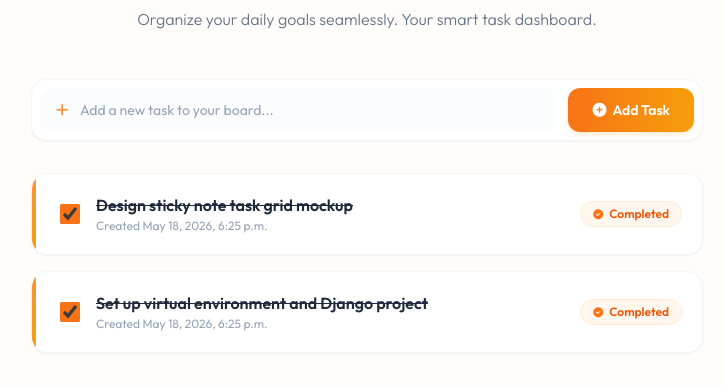
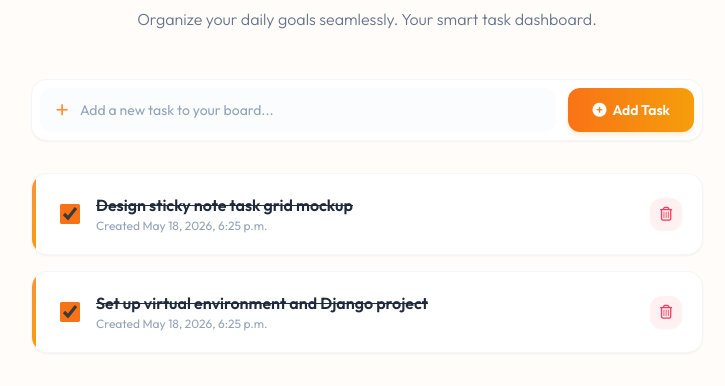
Before and after one commit to desphixs/taskflow-smart-todo-list-django, a Django app: page / in a window 1280 px wide. Shown: the part 177-563 px from the top of the page, without its empty margins (273-998 px from the left). Run offline with Django 5.2, Linux system fonts and the light colour scheme; data comes from the database, SQL or seed files in the repository; both versions use the stored data as it was after the commit; some libraries are stand-ins or nearby versions.

Commit message:
integrated task delete feature

```diff
--- a/tasks/templates/tasks/index.html
+++ b/tasks/templates/tasks/index.html
@@ -93,19 +93,14 @@
                     </div>
                 </div>
 
-                {% if task.is_completed %}
-                <span
-                    class="bg-orange-50 text-orange-600 border border-orange-100 text-xs font-semibold px-3 py-1 rounded-full flex items-center space-x-1.5">
-                    <i class="fa-solid fa-circle-check text-orange-500 text-[10px]"></i>
-                    <span>Completed</span>
-                </span>
-                {% else %}
-                <span
-                    class="bg-amber-50 text-amber-700 border border-amber-100 text-xs font-semibold px-3 py-1 rounded-full flex items-center space-x-1.5">
-                    <i class="fa-regular fa-clock text-amber-500 text-[10px]"></i>
-                    <span>Pending</span>
-                </span>
-                {% endif %}
+                <!-- Delete task action button form -->
+                <form method="POST" action="{% url 'tasks:delete_task' task.id %}" class="flex items-center shrink-0">
+                    {% csrf_token %}
+                    <!-- Premium red/rose trash button with smooth hover transition scaling -->
+                    <button type="submit" class="w-8 h-8 rounded-xl bg-rose-50 text-rose-500 hover:bg-rose-100 hover:text-rose-600 transition-all duration-200 flex items-center justify-center text-sm shadow-sm hover:scale-105" title="Delete Task">
+                        <i class="fa-regular fa-trash-can"></i>
+                    </button>
+                </form>
             </div>
             {% empty %}
             <!-- Beautiful fallback empty state when no tasks are passed in the context roster -->
--- a/tasks/urls.py
+++ b/tasks/urls.py
@@ -32,4 +32,8 @@ urlpatterns = [
     # This dynamic route handles toggling completion states back and forth.
     # When a user clicks our form checkbox, it triggers a POST call to /<id>/toggle/, flipping state!
     path('<int:pk>/toggle/', views.toggle_task, name='toggle_task'),
+
+    # This dynamic route handles deleting a task record permanently from our SQLite database drawer.
+    # When a user clicks the trash icon button, it triggers a secure POST call to /<id>/delete/, shredding the task!
+    path('<int:pk>/delete/', views.delete_task, name='delete_task'),
 ]
--- a/tasks/views.py
+++ b/tasks/views.py
@@ -105,3 +105,23 @@ def toggle_task(request, pk):
 
     # We redirect the guest back to our home dashboard list view refreshed!
     return redirect('tasks:task_list')
+
+
+# Our delete_task view handles deleting a task record permanently from SQLite.
+# Think of this view like a secure paper shredder: when a user clicks the delete button,
+# we retrieve the specific record, shred it completely out of existence using the ORM delete() method,
+# and then chauffeur-redirect the user back to our home board.
+def delete_task(request, pk):
+    # We retrieve the specific task by primary key, or show a clean 404 page if missing.
+    # Think of this like pulling the folder from the filing cabinet drawer!
+    task = get_object_or_404(Task, pk=pk)
+
+    # We only shred the folder if the request is a POST request (submitted securely).
+    # Think of this like a secure confirmation gate that only activates for direct secure submissions!
+    if request.method == 'POST':
+        # We call the delete() method on the model instance.
+        # This completely wipes the database row from our SQLite table!
+        task.delete()
+
+    # We redirect the guest back to our home dashboard list view refreshed!
+    return redirect('tasks:task_list')
```
Also changed, not shown: db.sqlite3.
